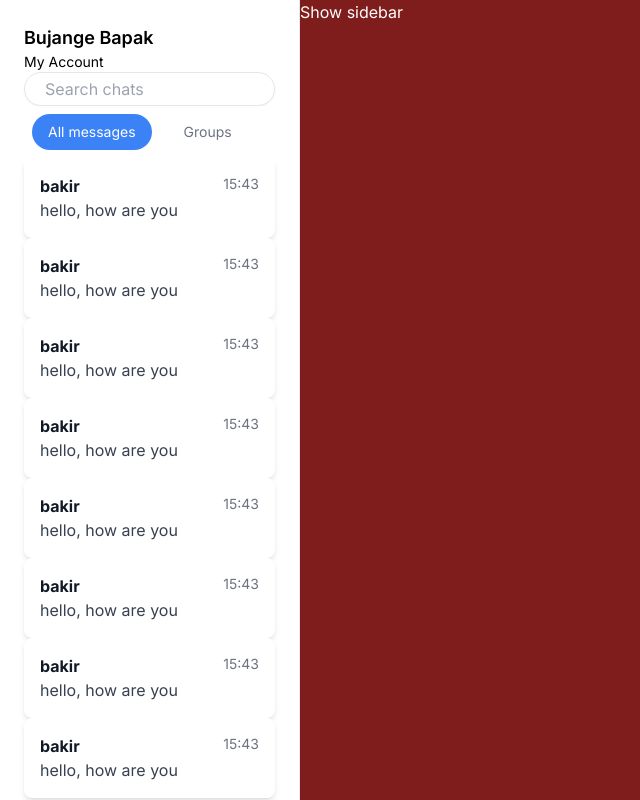
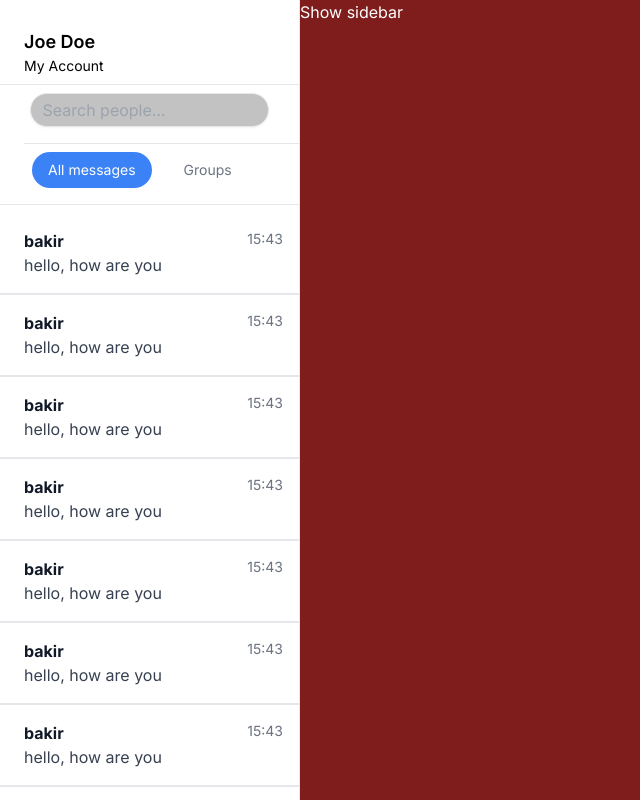
Before and after one commit to bakirdevedzic/chat-app, a React (Vite) app: page /chat/1 in a window 1280 px wide. Shown: the whole page, without its empty margins (0-640 px from the left). Built offline with nearby package versions, Linux system fonts and the light colour scheme.

Commit message:
fix sidebar style

```diff
--- a/src/components/MessagePreview.jsx
+++ b/src/components/MessagePreview.jsx
@@ -4,7 +4,7 @@ const MessagePreview = ({
   time = "15:43",
 }) => {
   return (
-    <div className="flex items-start justify-between bg-white p-4 rounded-lg shadow-md">
+    <div className="flex items-start justify-between  p-4 pl-[1.5rem] hover:bg-slate-300 hover:cursor-pointer">
       <div>
         <div className="font-bold text-gray-900">{name}</div>
         <div className="text-gray-700">{message}</div>
--- a/src/components/ProfilePreview.jsx
+++ b/src/components/ProfilePreview.jsx
@@ -1,10 +1,10 @@
 function ProfilePreview() {
   return (
     <div>
-      <div className="bg-white flex items-center justify-between ">
+      <div className=" flex items-center justify-between mt-4 mb-2 divide-y-2 pl-[1.5rem]">
         <div className="flex items-center">
           <div>
-            <p className="text-lg font-semibold">Bujange Bapak</p>
+            <p className="text-lg font-semibold">Joe Doe</p>
             <p className="text-sm">My Account</p>
           </div>
         </div>
--- a/src/components/SidebarComponent.jsx
+++ b/src/components/SidebarComponent.jsx
@@ -11,7 +11,7 @@ function SidebarComponent({
   setShowSidebar,
 }) {
   let classNameBase =
-    "h-full bg-white row-span-full col-[1/2] px-[1.5rem] py-[1.5rem] flex flex-col border-solid border-0 border-r border-slate-200  fixed top-0 left-0 z-10 w-[300px] overflow-y-auto transition-[margin-left] ease-in-out duration-500";
+    "h-full bg-white row-span-full col-[1/2] py-[0.75rem] flex flex-col border-solid border-0 border-r border-slate-200  fixed top-0 left-0 z-10 w-[300px] overflow-y-auto transition-[margin-left] ease-in-out duration-500 divide-y";
   let className = "";
   if (sidebarVisible || (sidebarHidden && showSidebar))
     className = classNameBase;
@@ -21,8 +21,11 @@ function SidebarComponent({
     <>
       <div className={className}>
         <ProfilePreview />
+        <div className="flex items-center justify-center">
           <Search />
+        </div>
         <TypesOfChats />
+        <div className="pt-2 divide-y-2 ">
           <MessagePreview />
           <MessagePreview />
           <MessagePreview />
@@ -31,6 +34,7 @@ function SidebarComponent({
           <MessagePreview />
           <MessagePreview />
           <MessagePreview />
+        </div>
       </div>
 
       {sidebarHidden && showSidebar && (
--- a/src/components/TypesOfChats.jsx
+++ b/src/components/TypesOfChats.jsx
@@ -6,7 +6,7 @@ function TypesOfChats() {
   const tabs = ["All messages", "Groups"];
 
   return (
-    <div className="flex space-x-4 bg-white p-2 text-sm">
+    <div className="flex space-x-4  p-2 text-sm mt-2 mb-2 ml-[1.5rem]">
       {tabs.map((tab) => (
         <button
           key={tab}
--- a/src/ui/Search.jsx
+++ b/src/ui/Search.jsx
@@ -1,11 +1,13 @@
 function Search() {
   return (
-    <div className="flex items-center border rounded-full px-3 py-1 bg-white shadow-sm">
-      <input
-        type="text"
-        placeholder="Search chats"
-        className="ml-2 outline-none bg-transparent text-gray-700"
-      />
+    <div className="flex items-center border justify-center w-[80%] rounded-full px-3 py-1 bg-primary-gray shadow-sm  mt-2 mb-2 pl-[1.5rem]">
+      <div>
+        <input
+          type="text"
+          placeholder="Search people..."
+          className="ml-2 outline-none bg-transparent text-gray-700"
+        />
+      </div>
     </div>
   );
 }
```
Lines whose indentation alone changed are shown as unchanged.
